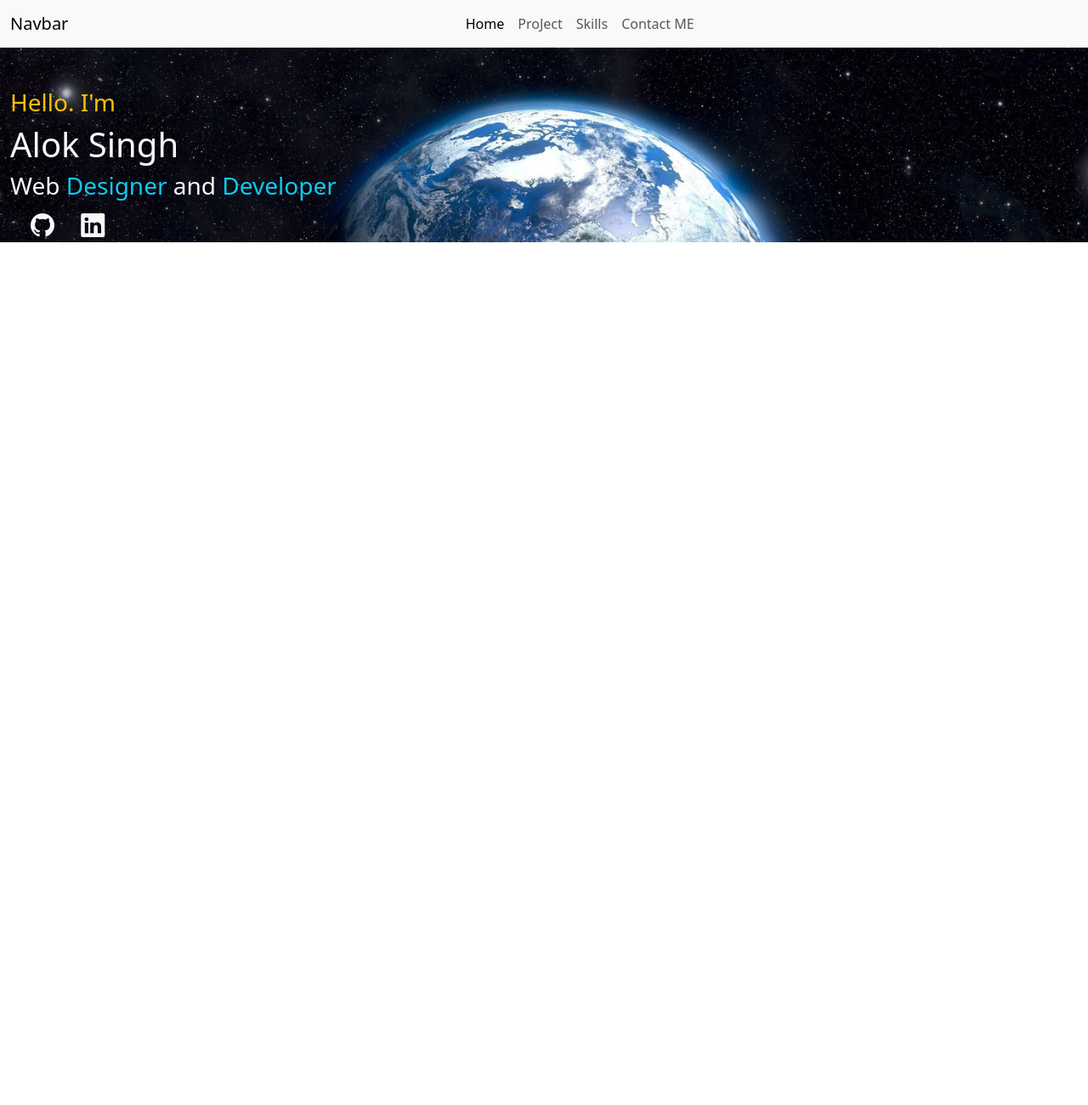
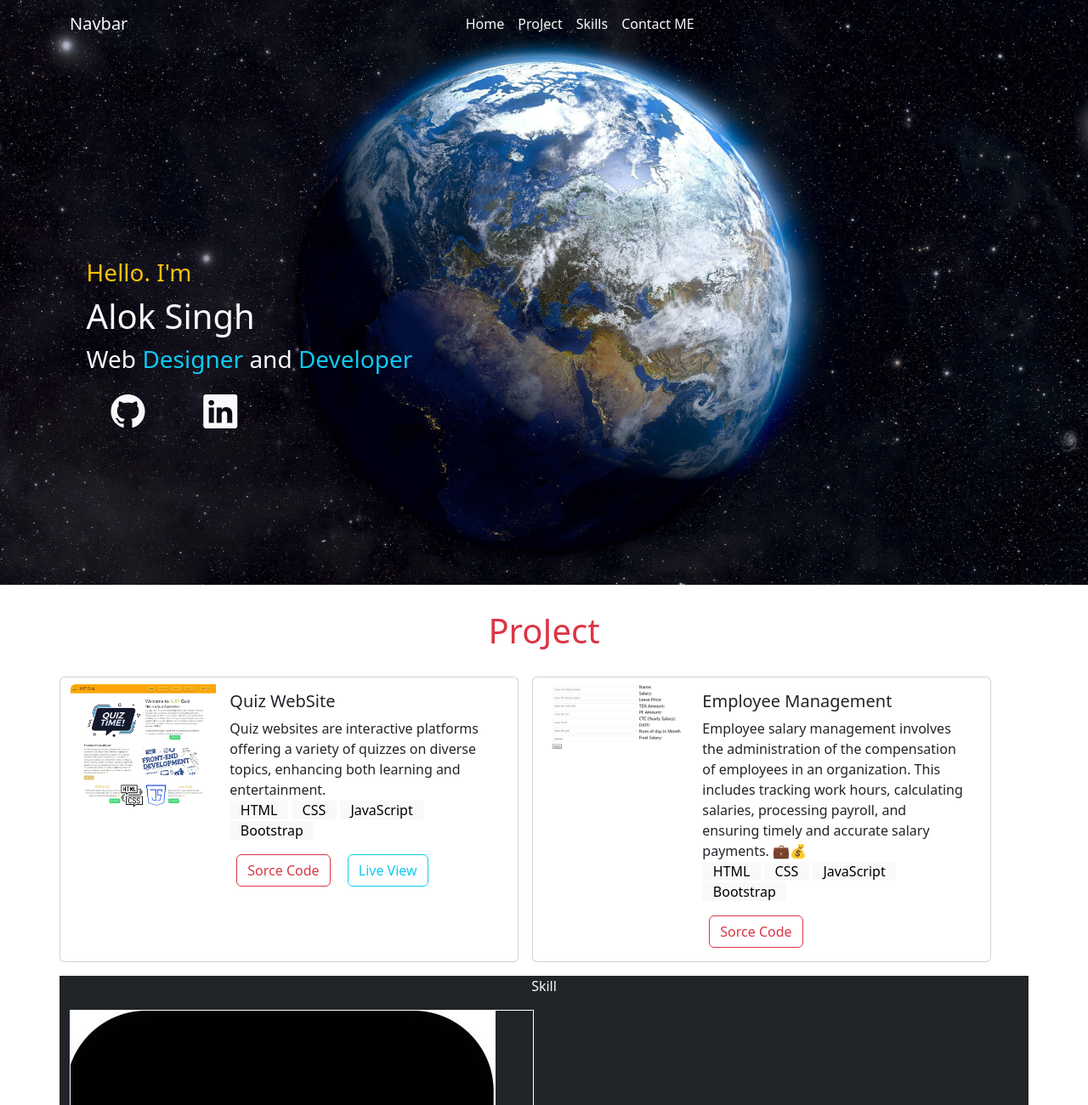
Before and after one commit to AlokSingh100/Portfolio, a plain HTML site: page pot/index.html in a window 1280 px wide. Shown: the top 1300 px of the page at 85% size. Before the commit the page ends 800 px from the top, so only its background shows below. Drawn offline with nearby package versions, Linux system fonts and the light colour scheme.

Commit message:
updated this page skill

```diff
--- a/pot/css/style.css
+++ b/pot/css/style.css
@@ -1,5 +1,51 @@
 .imag_bg{
-    background-image: url("../img/19608.jpg");
+    background-image: url("../img/space.jpg");
    background-size:100% auto;
    background-repeat: no-repeat;
+
 }
+.text-hed{
+    margin-top: 20%;
+    margin-bottom: 13%;
+    margin-left: 7%;
+    opacity: 0;
+  animation: 4s fadeIn;
+  animation-fill-mode: forwards;
+  transition: opacity 3s;
+}
+@keyframes fadeIn {
+  from {
+    opacity: 0;
+  }
+  to {
+    opacity: 1;
+  }
+}
+.text-cen{
+    margin-top: 10px;
+    margin-bottom: 10px;
+
+}
+
+
+
+
+@media(max-width:450px){
+    .imag_bg{
+        height: 463px;
+        background-size:100% 453px;
+        background-repeat: no-repeat;
+    }
+
+    .text-hed{
+        text-align: center;
+        font-size: 2rem;
+    }
+    .text-hed{
+        margin-top: 53%;
+    }
+    .icon{
+        margin-left: -24px;
+    }
+
+}
--- a/pot/index.html
+++ b/pot/index.html
@@ -11,25 +11,25 @@
     <link rel="stylesheet" href="css/style.css">
 </head>
 <body>
-    <nav class="navbar navbar-expand-lg bg-body-tertiary">
-        <div class="container-fluid">
-          <a class="navbar-brand" href="#">Navbar</a>
-          <button class="navbar-toggler" type="button" data-bs-toggle="collapse" data-bs-target="#navbarNavDropdown" aria-controls="navbarNavDropdown" aria-expanded="false" aria-label="Toggle navigation">
-            <span class="navbar-toggler-icon"></span>
+    <nav class="navbar navbar-expand-lg navbar-inverse fixed-top">
+        <div class="container">
+          <a class="navbar-brand  text-light" href="#">Navbar</a>
+          <button class="navbar-toggler text-bg-light " type="button" data-bs-toggle="collapse" data-bs-target="#navbarNavDropdown" aria-controls="navbarNavDropdown" aria-expanded="false" aria-label="Toggle navigation">
+            <span class="navbar-toggler-icon "></span>
           </button>
-          <div class="collapse navbar-collapse justify-content-center" id="navbarNavDropdown">
+          <div class="collapse  navbar-collapse justify-content-center" id="navbarNavDropdown">
             <ul class="navbar-nav">
-              <li class="nav-item">
-                <a class="nav-link active" aria-current="page" href="#">Home</a>
+              <li class="nav-item ">
+                <a class="nav-link active text-light" aria-current="page" href="#">Home</a>
               </li>
               <li class="nav-item">
-                <a class="nav-link" href="#">ProJect</a>
+                <a class="nav-link text-light" href="#">ProJect</a>
               </li>
               <li class="nav-item">
-                <a class="nav-link" href="#">Skills</a>
+                <a class="nav-link text-light text-light" href="#">Skills</a>
               </li>
               <li class="nav-item">
-                <a class="nav-link" href="#">Contact ME</a>
+                <a class="nav-link text-light" href="#">Contact ME</a>
               </li>
 
             </ul>
@@ -40,19 +40,90 @@
        <!-- body start here -->
       <div class="container-fluid">
         <div class="row imag_bg">
-            <div class="col ">
-                <div class=" "><h3 class="text-warning mt-5">Hello. I'm</h3>
-                  <h1 class=" text-light">Alok Singh</h1>
-                  <h3 class="text-light">Web <span class="text-info ">Designer</span> and <span class="text-info">Developer</span></h3>
+            <div class="col text-hed">
+                <div class=" text_grt"><h3 class="text-warning mt-5">Hello. I'm</h3>
+                  <h1 class=" text-light text-cen">Alok Singh</h1>
+                  <h3 class="text-light text-main">Web <span class="text-info ">Designer</span> and <span class="text-info">Developer</span></h3>
                 </div>
-                <div class=" fs-3">
-                  <span class=" mx-4 "><i class="bi bi-github text-light"> </i></span>
-                  <span ><i class="bi bi-linkedin text-light"></i></span>
-
+                <div class="icon ">
+                  <span class=" mx-3 ">
+                    <button type="button" class="btn " data-bs-toggle="tooltip" data-bs-placement="top" title="GitHub">
+                    <i class="bi bi-github text-light fs-1" > </i></button></span>
+                  < ><button type="button" class="btn " data-bs-toggle="tooltip" data-bs-placement="top" title="LinkedIn"><i class="bi bi-linkedin text-light fs-1"></i></button></span>
             </div>
         </div>
       </div>
+        <!-- body end here -->
+         <!-- main body part project start -->
+         <p class=" text-center fs-1 m-4 text-danger">ProJect</p>
+          <div class=" container">
+            <div class="row">
+              <div class="card mb-3 me-2" style="max-width: 540px;">
+                <div class="row g-0">
+                  <div class="col-md-4">
+                    <img src="img/project.jpeg" class="img-fluid   mt-2 rounded-start" alt="...">
+                  </div>
+                  <div class="col-md-8">
+                    <div class="card-body">
+                      <h5 class="card-title">Quiz WebSite</h5>
+                      <p class="card-text">Quiz websites are interactive
+                        platforms offering a variety of quizzes on
+                        diverse topics, enhancing both learning and
+                        entertainment. <br> <span class=" text-bg-light">&nbsp;&nbsp; HTML &nbsp;&nbsp;</span>
+                        <span class=" text-bg-light">&nbsp;&nbsp; CSS &nbsp;&nbsp;</span>
+                        <span class=" text-bg-light">&nbsp;&nbsp; JavaScript &nbsp;&nbsp;</span><br>
+                        <span class=" text-bg-light">&nbsp;&nbsp; Bootstrap &nbsp;&nbsp;</span></p>
+                      <div class=" "><button type="button" class="btn btn-outline-danger mx-2">Sorce Code</button>
+                        <button type="button" class="btn btn-outline-info mx-2">Live View</button></div>
+                    </div>
+                  </div>
+                </div>
+              </div>
+              <div class="card mb-3 ms-2" style="max-width: 540px;">
+                <div class="row g-0">
+                  <div class="col-md-4">
+                    <img src="img/employmanagement.jpeg" class="img-fluid   mt-2 rounded-start" alt="...">
+                  </div>
+                  <div class="col-md-8">
+                    <div class="card-body">
+                      <h5 class="card-title">Employee Management</h5>
+                      <p class="card-text">Employee salary management involves the administration of the compensation of employees in an organization. This includes tracking work hours, calculating salaries, processing payroll, and ensuring timely and accurate salary payments. 💼💰<br>
+                        <span class=" text-bg-light">&nbsp;&nbsp; HTML &nbsp;&nbsp;</span>
+                        <span class=" text-bg-light">&nbsp;&nbsp; CSS &nbsp;&nbsp;</span>
+                        <span class=" text-bg-light">&nbsp;&nbsp; JavaScript &nbsp;&nbsp;</span><br>
+                        <span class=" text-bg-light">&nbsp;&nbsp; Bootstrap &nbsp;&nbsp;</span></p>
+                      <div class=" "><button type="button" class="btn btn-outline-danger mx-2">Sorce Code</button>
 
-        <!-- body end here -->
+                    </div>
+                  </div>
+                </div>
+            </div>
+          </div>
+
+          <!-- main body part project end -->
+          <div class=" container text-bg-dark">
+            <p class=" text-center text-light ">Skill </p>
+            <div class="row">
+              <div class=" col-sm-6">
+                <div class=" card-body border border-white">
+                  <img src="img/html.jpg"  class=" img-fluid" alt="">
+                </div>
+                <p>HTML</p>
+              </div>
+              <div class=" col-sm-6">
+
+              </div>
+            </div>
+          </div>
+
+          <button type="button" class="btn mb-2 mb-md-0 btn-primary btn-block"><span>Like</span>
+            <div class="icon d-flex align-items-center justify-content-center">
+            <i class="ion-ios-heart"></i>
+            </div>
+            </button>
+
+
+
+
 </body>
 </html>
```
Also changed, not shown: pot/img/employmanagement.jpeg (added), pot/img/html.jpg (added), pot/img/project.jpeg (added).
